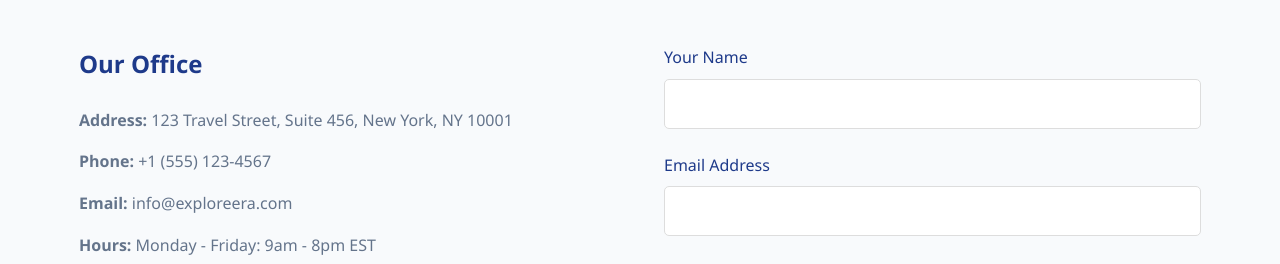
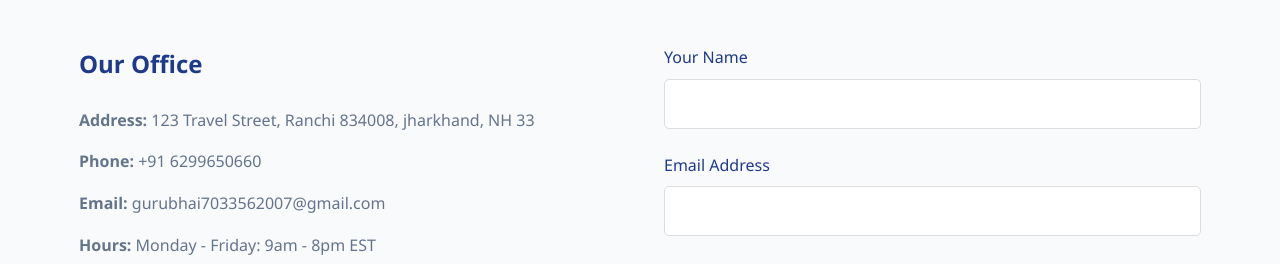
Before and after one commit to gurubhai7033/travel-company, a plain HTML site: page index.html in a window 1280 px wide. Shown: the part 5818-6082 px from the top of the page. Drawn offline with Linux system fonts and the light colour scheme; a script that the page names is missing.

Commit message:
Update index.html

```diff
--- a/index.html
+++ b/index.html
@@ -285,9 +285,9 @@
             <div class="contact-container">
                 <div class="contact-info">
                     <h3>Our Office</h3>
-                    <p><strong>Address:</strong> 123 Travel Street, Suite 456, New York, NY 10001</p>
-                    <p><strong>Phone:</strong> +1 (555) 123-4567</p>
-                    <p><strong>Email:</strong> info@exploreera.com</p>
+                    <p><strong>Address:</strong> 123 Travel Street, Ranchi 834008, jharkhand, NH 33</p>
+                    <p><strong>Phone:</strong> +91 6299650660</p>
+                    <p><strong>Email:</strong> gurubhai7033562007@gmail.com</p>
                     <p><strong>Hours:</strong> Monday - Friday: 9am - 8pm EST</p>
                 </div>
                 <div class="contact-form">
```
